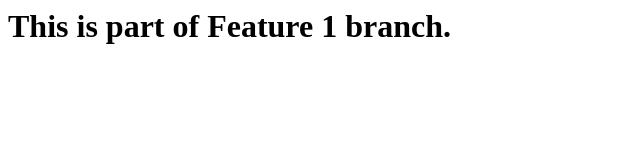
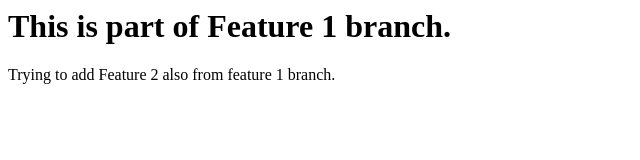
Before and after one commit to HimanshuAcumant/VS-Project, a plain HTML site: page index.html in a window 1280 px wide. Shown: the whole page, without its empty margins (0-640 px from the left). Drawn offline with Linux system fonts and the light colour scheme.

Commit message:
Feature  2 from feature 1 branch

```diff
--- a/index.html
+++ b/index.html
@@ -1 +1,2 @@
 <h1> This is part of Feature 1 branch.</h1>
+<p>Trying to add Feature 2 also from feature 1 branch.</p>
```
